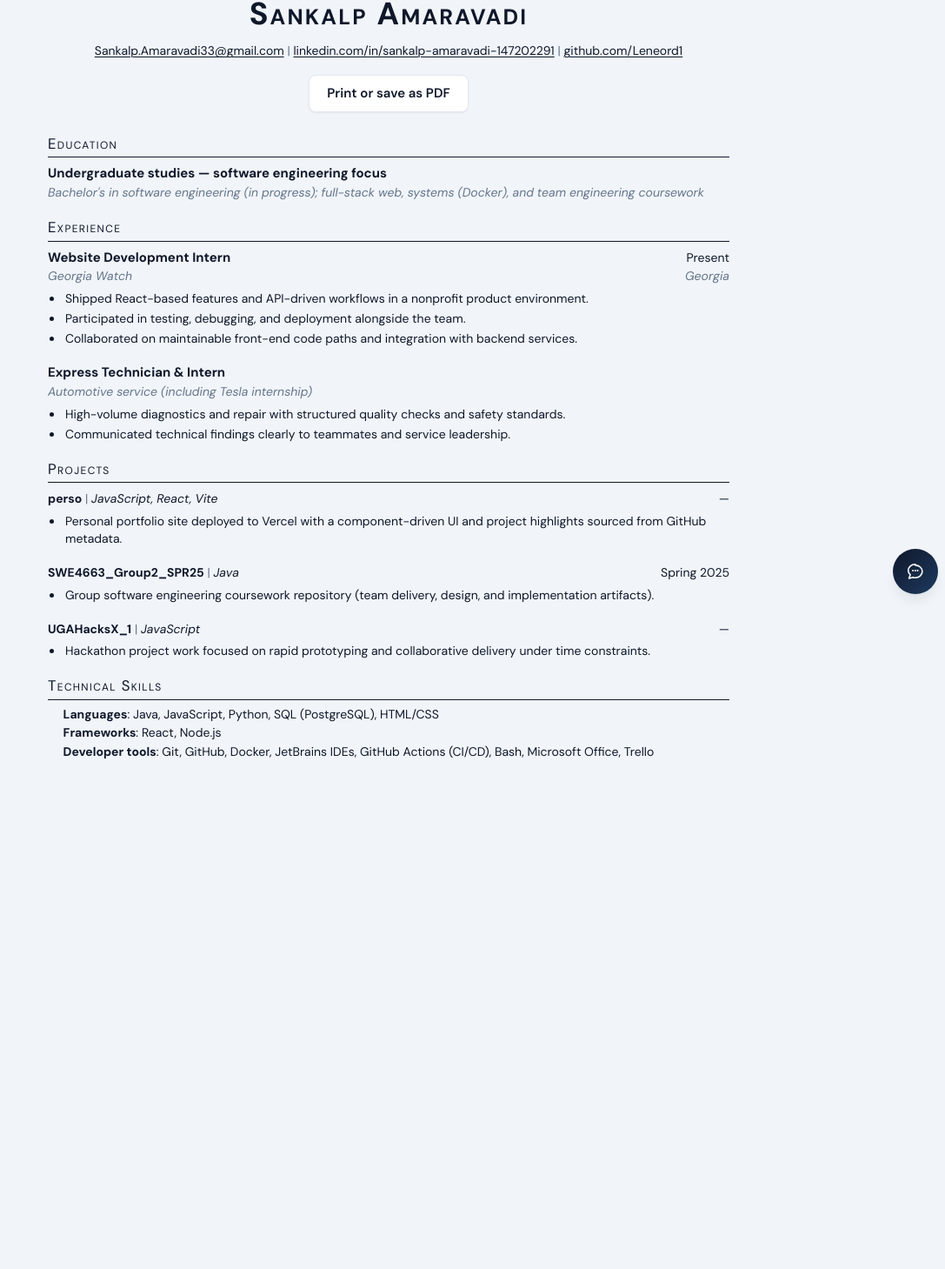
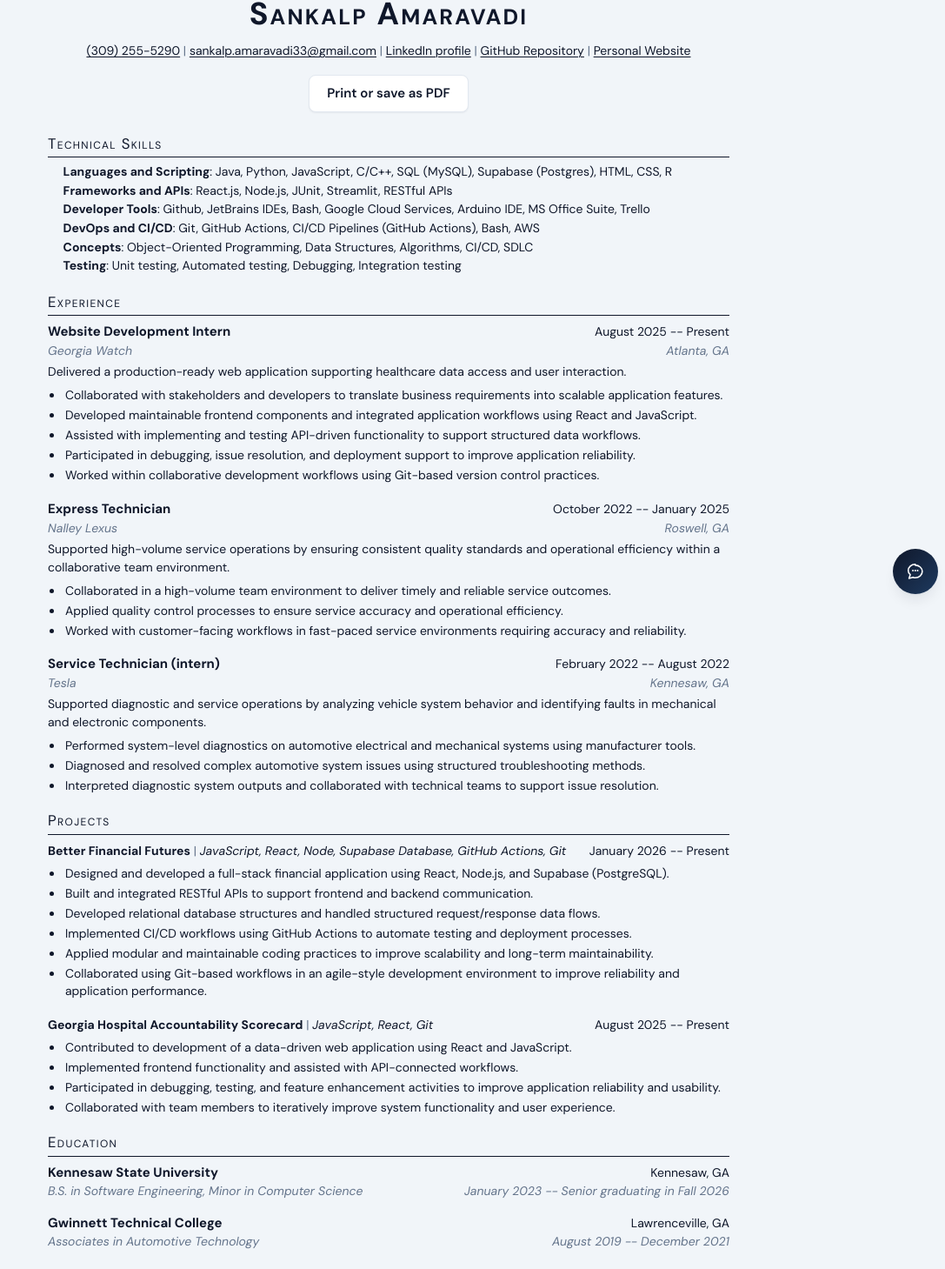
Before and after one commit to Leneord1/perso, a React (Vite) app: page /resume in a window 1280 px wide. Shown: the part 105-1564 px from the top of the page at 87% size, without its empty margins (193-1280 px from the left). Before the commit the page ends 1045 px from the top, so only its background shows below. Built offline with nearby package versions, Linux system fonts and the light colour scheme.

Commit message:
added all of my resume items

```diff
--- a/src/global.css
+++ b/src/global.css
@@ -658,6 +658,13 @@ table button:hover,
   margin-top: 0.15rem;
 }
 
+.resume-subitem {
+  margin: 0.25rem 0 0.35rem;
+  font-size: 0.875rem;
+  line-height: 1.5;
+  color: var(--pw-dark-text);
+}
+
 .resume-subheading__row {
   display: flex;
   justify-content: space-between;
--- a/src/pages/resume.jsx
+++ b/src/pages/resume.jsx
@@ -14,6 +14,10 @@ function ResumeSubheading({ primary, secondary, tertiary, quaternary }) {
             </div>
         </div>
     );
+}
+
+function ResumeSubItem({ children }) {
+    return <p className="resume-subitem">{children}</p>;
 }
 
 function ResumeProjectHeading({ title, stack, dateRange }) {
@@ -54,32 +58,51 @@ function Resume() {
             <header className="resume-heading">
                 <h1 className="resume-heading__name">Sankalp Amaravadi</h1>
                 <p className="resume-heading__contact">
-                    <a href="mailto:Sankalp.Amaravadi33@gmail.com" className="resume-heading__link">
-                        Sankalp.Amaravadi33@gmail.com
+                    <a href="tel:+13092555290" className="resume-heading__link">
+                        (309) 255-5290
+                    </a>
+                    <span className="resume-heading__pipe" aria-hidden>
+                        {" "}
+                        |{" "}
+                    </span>
+                    <a href="mailto:sankalp.amaravadi33@gmail.com" className="resume-heading__link">
+                        sankalp.amaravadi33@gmail.com
                     </a>
                     <span className="resume-heading__pipe" aria-hidden>
                         {" "}
                         |{" "}
                     </span>
                     <a
-                        href="https://linkedin.com/in/sankalp-amaravadi-147202291"
+                        href="https://www.linkedin.com/in/sankalp-amaravadi-147202291"
                         className="resume-heading__link"
                         target="_blank"
                         rel="noopener noreferrer"
                     >
-                        linkedin.com/in/sankalp-amaravadi-147202291
+                        LinkedIn profile
                     </a>
                     <span className="resume-heading__pipe" aria-hidden>
                         {" "}
                         |{" "}
                     </span>
                     <a
-                        href="https://github.com/Leneord1"
+                        href="https://github.com/leneord1"
                         className="resume-heading__link"
                         target="_blank"
                         rel="noopener noreferrer"
                     >
-                        github.com/Leneord1
+                        GitHub Repository
+                    </a>
+                    <span className="resume-heading__pipe" aria-hidden>
+                        {" "}
+                        |{" "}
+                    </span>
+                    <a
+                        href="https://perso-alpha-one.vercel.app/"
+                        className="resume-heading__link"
+                        target="_blank"
+                        rel="noopener noreferrer"
+                    >
+                        Personal Website
                     </a>
                 </p>
                 <button
@@ -91,17 +114,35 @@ function Resume() {
                 </button>
             </header>
 
-            <ResumeSection id="resume-education" title="Education">
-                <div className="resume-subheading-list">
-                    <ResumeSubheading
-                        primary="Undergraduate studies — software engineering focus"
-                        secondary=""
-                        tertiary={
-                            "Bachelor's in software engineering (in progress); full-stack web, systems (Docker), and team engineering coursework"
-                        }
-                        quaternary=""
-                    />
-                </div>
+            <ResumeSection id="resume-skills" title="Technical Skills">
+                <ul className="resume-skill-block">
+                    <li className="resume-skill-block__item">
+                        <strong>Languages and Scripting</strong>
+                        {": "}
+                        Java, Python, JavaScript, C/C++, SQL (MySQL), Supabase (Postgres), HTML, CSS, R
+                        <br />
+                        <strong>Frameworks and APIs</strong>
+                        {": "}
+                        React.js, Node.js, JUnit, Streamlit, RESTful APIs
+                        <br />
+                        <strong>Developer Tools</strong>
+                        {": "}
+                        Github, JetBrains IDEs, Bash, Google Cloud Services, Arduino IDE, MS Office Suite,
+                        Trello
+                        <br />
+                        <strong>DevOps and CI/CD</strong>
+                        {": "}
+                        Git, GitHub Actions, CI/CD Pipelines (GitHub Actions), Bash, AWS
+                        <br />
+                        <strong>Concepts</strong>
+                        {": "}
+                        Object-Oriented Programming, Data Structures, Algorithms, CI/CD, SDLC
+                        <br />
+                        <strong>Testing</strong>
+                        {": "}
+                        Unit testing, Automated testing, Debugging, Integration testing
+                    </li>
+                </ul>
             </ResumeSection>
 
             <ResumeSection id="resume-experience" title="Experience">
@@ -109,39 +150,88 @@ function Resume() {
                     <article className="resume-entry">
                         <ResumeSubheading
                             primary="Website Development Intern"
-                            secondary="Present"
+                            secondary="August 2025 -- Present"
                             tertiary="Georgia Watch"
-                            quaternary="Georgia"
+                            quaternary="Atlanta, GA"
                         />
+                        <ResumeSubItem>
+                            Delivered a production-ready web application supporting healthcare data access and
+                            user interaction.
+                        </ResumeSubItem>
                         <ResumeItemList>
                             <ResumeItem>
-                                Shipped React-based features and API-driven workflows in a nonprofit product
-                                environment.
+                                Collaborated with stakeholders and developers to translate business requirements
+                                into scalable application features.
                             </ResumeItem>
                             <ResumeItem>
-                                Participated in testing, debugging, and deployment alongside the team.
+                                Developed maintainable frontend components and integrated application workflows
+                                using React and JavaScript.
                             </ResumeItem>
                             <ResumeItem>
-                                Collaborated on maintainable front-end code paths and integration with backend
-                                services.
+                                Assisted with implementing and testing API-driven functionality to support
+                                structured data workflows.
+                            </ResumeItem>
+                            <ResumeItem>
+                                Participated in debugging, issue resolution, and deployment support to improve
+                                application reliability.
+                            </ResumeItem>
+                            <ResumeItem>
+                                Worked within collaborative development workflows using Git-based version control
+                                practices.
                             </ResumeItem>
                         </ResumeItemList>
                     </article>
 
                     <article className="resume-entry">
                         <ResumeSubheading
-                            primary="Express Technician &amp; Intern"
-                            secondary=""
-                            tertiary="Automotive service (including Tesla internship)"
-                            quaternary=""
+                            primary="Express Technician"
+                            secondary="October 2022 -- January 2025"
+                            tertiary="Nalley Lexus"
+                            quaternary="Roswell, GA"
                         />
+                        <ResumeSubItem>
+                            Supported high-volume service operations by ensuring consistent quality standards and
+                            operational efficiency within a collaborative team environment.
+                        </ResumeSubItem>
                         <ResumeItemList>
                             <ResumeItem>
-                                High-volume diagnostics and repair with structured quality checks and safety
-                                standards.
+                                Collaborated in a high-volume team environment to deliver timely and reliable service
+                                outcomes.
                             </ResumeItem>
                             <ResumeItem>
-                                Communicated technical findings clearly to teammates and service leadership.
+                                Applied quality control processes to ensure service accuracy and operational
+                                efficiency.
+                            </ResumeItem>
+                            <ResumeItem>
+                                Worked with customer-facing workflows in fast-paced service environments requiring
+                                accuracy and reliability.
+                            </ResumeItem>
+                        </ResumeItemList>
+                    </article>
+
+                    <article className="resume-entry">
+                        <ResumeSubheading
+                            primary="Service Technician (intern)"
+                            secondary="February 2022 -- August 2022"
+                            tertiary="Tesla"
+                            quaternary="Kennesaw, GA"
+                        />
+                        <ResumeSubItem>
+                            Supported diagnostic and service operations by analyzing vehicle system behavior and
+                            identifying faults in mechanical and electronic components.
+                        </ResumeSubItem>
+                        <ResumeItemList>
+                            <ResumeItem>
+                                Performed system-level diagnostics on automotive electrical and mechanical systems
+                                using manufacturer tools.
+                            </ResumeItem>
+                            <ResumeItem>
+                                Diagnosed and resolved complex automotive system issues using structured
+                                troubleshooting methods.
+                            </ResumeItem>
+                            <ResumeItem>
+                                Interpreted diagnostic system outputs and collaborated with technical teams to
+                                support issue resolution.
                             </ResumeItem>
                         </ResumeItemList>
                     </article>
@@ -152,65 +242,87 @@ function Resume() {
                 <div className="resume-subheading-list">
                     <article className="resume-entry">
                         <ResumeProjectHeading
-                            title="perso"
-                            stack="JavaScript, React, Vite"
-                            dateRange="—"
+                            title="Better Financial Futures"
+                            stack="JavaScript, React, Node, Supabase Database, GitHub Actions, Git"
+                            dateRange="January 2026 -- Present"
                         />
                         <ResumeItemList>
                             <ResumeItem>
-                                Personal portfolio site deployed to Vercel with a component-driven UI and
-                                project highlights sourced from GitHub metadata.
+                                Designed and developed a full-stack financial application using React, Node.js, and
+                                Supabase (PostgreSQL).
+                            </ResumeItem>
+                            <ResumeItem>
+                                Built and integrated RESTful APIs to support frontend and backend communication.
+                            </ResumeItem>
+                            <ResumeItem>
+                                Developed relational database structures and handled structured request/response
+                                data flows.
+                            </ResumeItem>
+                            <ResumeItem>
+                                Implemented CI/CD workflows using GitHub Actions to automate testing and deployment
+                                processes.
+                            </ResumeItem>
+                            <ResumeItem>
+                                Applied modular and maintainable coding practices to improve scalability and
+                                long-term maintainability.
+                            </ResumeItem>
+                            <ResumeItem>
+                                Collaborated using Git-based workflows in an agile-style development environment to
+                                improve reliability and application performance.
                             </ResumeItem>
                         </ResumeItemList>
                     </article>
 
                     <article className="resume-entry">
                         <ResumeProjectHeading
-                            title="SWE4663_Group2_SPR25"
-                            stack="Java"
-                            dateRange="Spring 2025"
+                            title="Georgia Hospital Accountability Scorecard"
+                            stack="JavaScript, React, Git"
+                            dateRange="August 2025 -- Present"
                         />
                         <ResumeItemList>
                             <ResumeItem>
-                                Group software engineering coursework repository (team delivery, design, and
-                                implementation artifacts).
+                                Contributed to development of a data-driven web application using React and
+                                JavaScript.
                             </ResumeItem>
-                        </ResumeItemList>
-                    </article>
-
-                    <article className="resume-entry">
-                        <ResumeProjectHeading
-                            title="UGAHacksX_1"
-                            stack="JavaScript"
-                            dateRange="—"
-                        />
-                        <ResumeItemList>
                             <ResumeItem>
-                                Hackathon project work focused on rapid prototyping and collaborative delivery
-                                under time constraints.
+                                Implemented frontend functionality and assisted with API-connected workflows.
+                            </ResumeItem>
+                            <ResumeItem>
+                                Participated in debugging, testing, and feature enhancement activities to improve
+                                application reliability and usability.
+                            </ResumeItem>
+                            <ResumeItem>
+                                Collaborated with team members to iteratively improve system functionality and user
+                                experience.
                             </ResumeItem>
                         </ResumeItemList>
                     </article>
                 </div>
             </ResumeSection>
 
-            <ResumeSection id="resume-skills" title="Technical Skills">
-                <ul className="resume-skill-block">
-                    <li className="resume-skill-block__item">
-                        <strong>Languages</strong>
-                        {": "}
-                        Java, JavaScript, Python, SQL (PostgreSQL), HTML/CSS
-                        <br />
-                        <strong>Frameworks</strong>
-                        {": "}
-                        React, Node.js
-                        <br />
-                        <strong>Developer tools</strong>
-                        {": "}
-                        Git, GitHub, Docker, JetBrains IDEs, GitHub Actions (CI/CD), Bash, Microsoft Office,
-                        Trello
-                    </li>
-                </ul>
+            <ResumeSection id="resume-education" title="Education">
+                <div className="resume-subheading-list">
+                    <ResumeSubheading
+                        primary="Kennesaw State University"
+                        secondary="Kennesaw, GA"
+                        tertiary="B.S. in Software Engineering, Minor in Computer Science"
+                        quaternary="January 2023 -- Senior graduating in Fall 2026"
+                    />
+                    <ResumeSubheading
+                        primary="Gwinnett Technical College"
+                        secondary="Lawrenceville, GA"
+                        tertiary="Associates in Automotive Technology"
+                        quaternary="August 2019 -- December 2021"
+                    />
+                </div>
+            </ResumeSection>
+
+            <ResumeSection id="resume-awards" title="Awards and Extra Curricular">
+                <ResumeItemList>
+                    <ResumeItem>Participant in UGAHacks 11, February 2026</ResumeItem>
+                    <ResumeItem>Participant in KSU AI Club Hackathon, November 2025</ResumeItem>
+                    <ResumeItem>Participant in UGAHacks 10, February 2025</ResumeItem>
+                </ResumeItemList>
             </ResumeSection>
         </main>
     );
```
